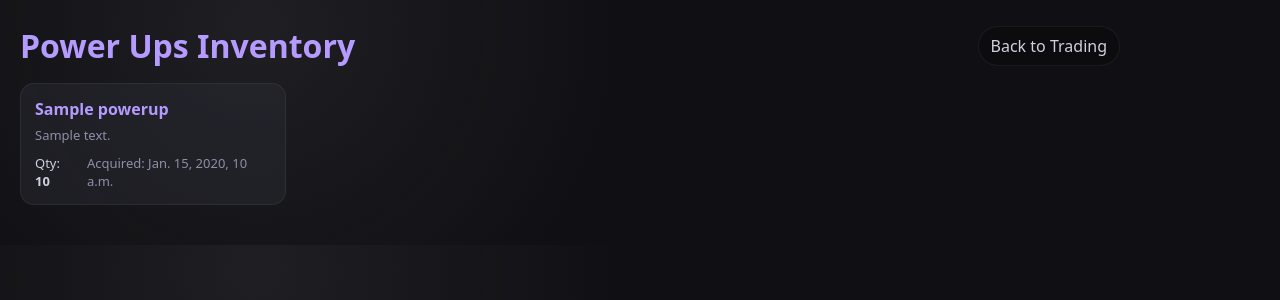
After one commit to JustSahil-S/TradeQuest, a Django app: page /inventory/ in a window 1280 px wide. The commit adds this page. Shown: the top 300 px of the page. Run offline with Django 5.2, Linux system fonts and the light colour scheme; a user stored in the database is signed in; tables that the repository leaves empty hold one stand-in row (values such as "Sample post").

Commit message:
Add power-up inventory and gray theme
Introduce PowerUp/UserPowerUp models and inventory page, wire Inventory into navbar, and refresh app theme to gray panels with darker gray background.

Made-with: Cursor

```diff
--- a/stocks/models.py
+++ b/stocks/models.py
@@ -2,6 +2,7 @@ from decimal import Decimal
 
 from django.conf import settings
 from django.db import models
+from django.db.models import F
 
 
 class Profile(models.Model):
@@ -81,3 +82,54 @@ class Trade(models.Model):
 
     def __str__(self):
         return f"Trade(user={self.user.username}, {self.side} {self.quantity} {self.symbol})"
+
+
+class PowerUp(models.Model):
+    """
+    Defines a power-up that can be granted to users (future gamification hook).
+    """
+
+    code = models.CharField(max_length=32, unique=True)
+    name = models.CharField(max_length=120)
+    description = models.TextField(blank=True, default="")
+    created_at = models.DateTimeField(auto_now_add=True)
+
+    def __str__(self):
+        return self.name
+
+
+class UserPowerUp(models.Model):
+    """
+    Per-user inventory: how many of each PowerUp the user owns.
+    """
+
+    user = models.ForeignKey(
+        settings.AUTH_USER_MODEL,
+        on_delete=models.CASCADE,
+        related_name="user_powerups",
+    )
+    powerup = models.ForeignKey(
+        PowerUp,
+        on_delete=models.CASCADE,
+        related_name="inventory_items",
+    )
+    quantity = models.PositiveIntegerField(default=0)
+    acquired_at = models.DateTimeField(auto_now_add=True)
+
+    class Meta:
+        constraints = [
+            models.UniqueConstraint(fields=["user", "powerup"], name="unique_user_powerup")
+        ]
+
+    def __str__(self):
+        return f"{self.user.username}: {self.powerup.code} x{self.quantity}"
+
+    @classmethod
+    def grant(cls, user, powerup: PowerUp, quantity: int = 1) -> "UserPowerUp":
+        """
+        Grant/increment a powerup for a user.
+        """
+        item, _created = cls.objects.get_or_create(user=user, powerup=powerup, defaults={"quantity": 0})
+        item.quantity = (item.quantity or 0) + int(quantity)
+        item.save(update_fields=["quantity"])
+        return item
--- /dev/null
+++ b/stocks/templates/stocks/inventory.html
@@ -0,0 +1,102 @@
+<!doctype html>
+<html lang="en">
+  <head>
+    <meta charset="utf-8" />
+    <meta name="viewport" content="width=device-width, initial-scale=1" />
+    <title>TradeQuest - Inventory</title>
+    <style>
+      :root {
+        --bg: #101014;
+        --text: #d0d0de;
+        --muted: #8e8ea8;
+        --purple-2: #b59bff;
+      }
+      body {
+        margin: 0;
+        font-family: ui-sans-serif, system-ui, -apple-system, Segoe UI, Roboto, Helvetica, Arial;
+        color: var(--text);
+        background: radial-gradient(circle at 20% 10%, rgba(200, 200, 210, 0.08), transparent 35%),
+          var(--bg);
+      }
+      .wrap {
+        max-width: 1100px;
+        padding: 24px 20px 40px;
+      }
+      .top {
+        display: flex;
+        align-items: center;
+        justify-content: space-between;
+        gap: 12px;
+        margin-bottom: 16px;
+      }
+      h1 {
+        margin: 0;
+        color: var(--purple-2);
+      }
+      .home-link {
+        color: var(--text);
+        text-decoration: none;
+        border: 1px solid rgba(255, 255, 255, 0.06);
+        padding: 8px 12px;
+        border-radius: 999px;
+        background: rgba(0, 0, 0, 0.22);
+      }
+      .muted {
+        color: var(--muted);
+      }
+      .cards {
+        display: grid;
+        grid-template-columns: repeat(auto-fill, minmax(260px, 1fr));
+        gap: 12px;
+      }
+      .card {
+        border: 1px solid rgba(255, 255, 255, 0.06);
+        background: rgba(50, 50, 60, 0.35);
+        border-radius: 14px;
+        padding: 14px;
+      }
+      .card .name {
+        font-weight: 800;
+        color: var(--purple-2);
+        margin-bottom: 6px;
+      }
+      .card .desc {
+        color: var(--muted);
+        font-size: 13px;
+        line-height: 1.4;
+        margin-bottom: 10px;
+      }
+      .card .meta {
+        display: flex;
+        justify-content: space-between;
+        gap: 10px;
+        font-size: 13px;
+      }
+    </style>
+  </head>
+  <body>
+    <div class="wrap">
+      <div class="top">
+        <h1>Power Ups Inventory</h1>
+        <a class="home-link" href="{% url 'home' %}">Back to Trading</a>
+      </div>
+
+      {% if items %}
+      <div class="cards">
+        {% for i in items %}
+        <div class="card">
+          <div class="name">{{ i.powerup.name }}</div>
+          <div class="desc">{{ i.powerup.description|default:"" }}</div>
+          <div class="meta">
+            <div>Qty: <b>{{ i.quantity }}</b></div>
+            <div class="muted">Acquired: {{ i.acquired_at }}</div>
+          </div>
+        </div>
+        {% endfor %}
+      </div>
+      {% else %}
+      <p class="muted">Your inventory is empty for now.</p>
+      {% endif %}
+    </div>
+  </body>
+</html>
--- a/stocks/urls.py
+++ b/stocks/urls.py
@@ -6,6 +6,7 @@ urlpatterns = [
     path("", views.home, name="home"),
     path("leaderboard/", views.leaderboard, name="leaderboard"),
     path("trade-history/", views.trade_history, name="trade_history"),
+    path("inventory/", views.inventory, name="inventory"),
     path("accounts/signup/", views.signup, name="signup"),
     path("api/stock/chart/", views.stock_chart, name="stock_chart"),
     path("api/symbol-search/", views.symbol_search, name="symbol_search"),
--- a/stocks/views.py
+++ b/stocks/views.py
@@ -15,7 +15,7 @@ from django.shortcuts import redirect, render
 from django.urls import reverse
 from django.views.decorators.http import require_POST
 
-from .models import Position, Profile, Trade
+from .models import Position, Profile, Trade, PowerUp, UserPowerUp
 from .yahoo_data import fetch_candles, fetch_latest_price, search_symbols, fetch_sector
 
 # Smallest stardust unit (8 decimal places) for exact arithmetic.
@@ -115,6 +115,16 @@ def _pct_growth(current: Decimal, baseline: Decimal) -> Decimal:
 @login_required
 def home(request):
     return render(request, "stocks/index.html")
+
+
+@login_required
+def inventory(request):
+    items = (
+        UserPowerUp.objects.filter(user=request.user, quantity__gt=0)
+        .select_related("powerup")
+        .order_by("-acquired_at")
+    )
+    return render(request, "stocks/inventory.html", {"items": items})
 
 
 @login_required
```
Also changed, not shown: stocks/templates/registration/login.html (+5 -5 lines), stocks/templates/registration/signup.html (+5 -5 lines), stocks/templates/stocks/index.html (+13 -12 lines), stocks/templates/stocks/leaderboard.html (+8 -8 lines), stocks/templates/stocks/trade_history.html (+6 -6 lines), stocks/migrations/0006_powerups.py (added).
